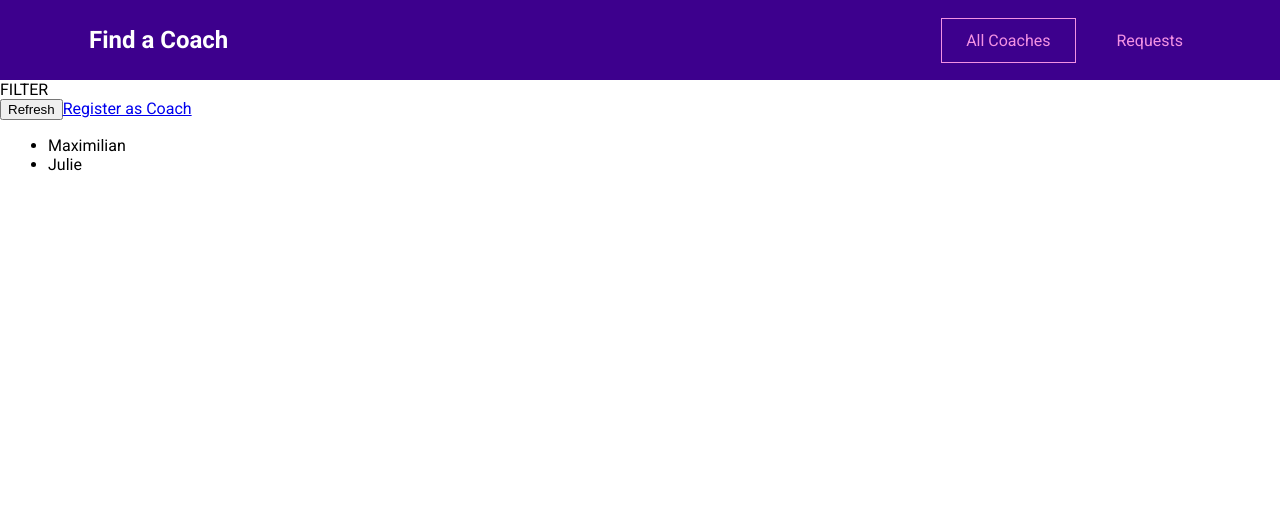
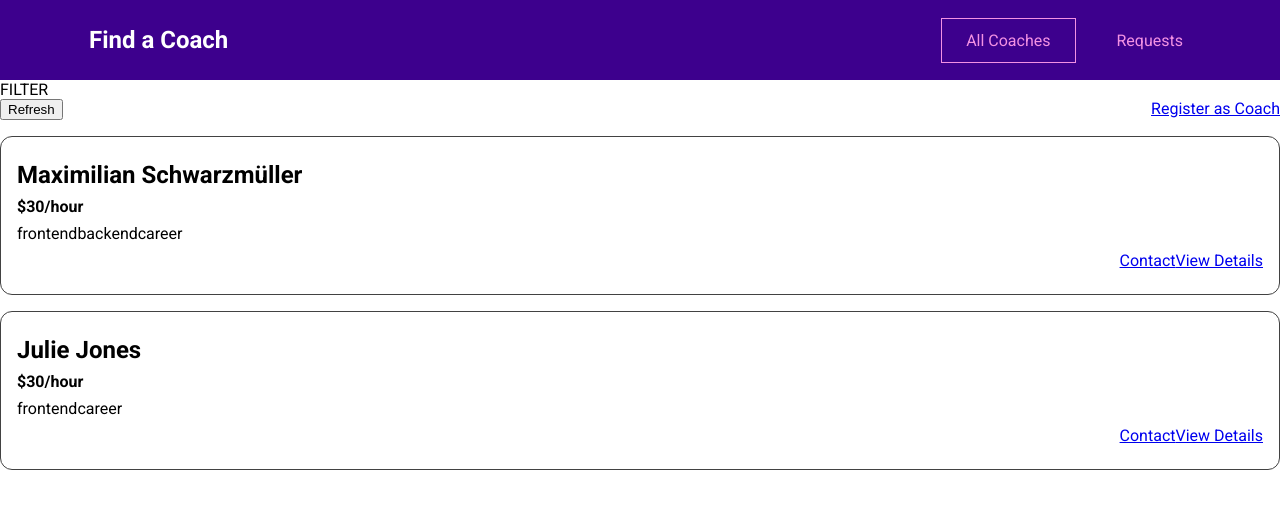
Before and after one commit to rahulkotla2/Find-A-Coach, a Vue app: page /coaches in a window 1280 px wide. Shown: the top 508 px of the page. Built offline with nearby package versions, Linux system fonts and the light colour scheme.

Commit message:
Configured CoachItem component

```diff
--- a/src/pages/coaches/CoachesList.vue
+++ b/src/pages/coaches/CoachesList.vue
@@ -8,14 +8,19 @@
             <router-link to="/register">Register as Coach</router-link>
         </div>
         <ul v-if="hasCoaches">
-            <li v-for="coach in coaches" :key="coach.id">{{ coach.firstName }}</li>
+            <coach-item v-for="coach in coaches" :key="coach.id" :id="coach.id" :first-name="coach.firstName"
+                :last-name="coach.lastName" :rate="coach.hourlyRate" :areas="coach.areas"></coach-item>
         </ul>
         <h2 v-else>No Coaches Available</h2>
-    </section>
+</section>
 </template>
 
 <script>
+import CoachItem from '../../components/coaches/CoachItem.vue';
 export default {
+    components: {
+        CoachItem,
+    },
     computed: {
         coaches() {
             return this.$store.getters['coaches/coaches'];
@@ -41,4 +46,15 @@ html {
 body {
     margin: 0;
 }
+
+ul {
+    list-style: none;
+    margin: 0;
+    padding: 0;
+}
+
+.controls {
+    display: flex;
+    justify-content: space-between;
+}
 </style>
```
